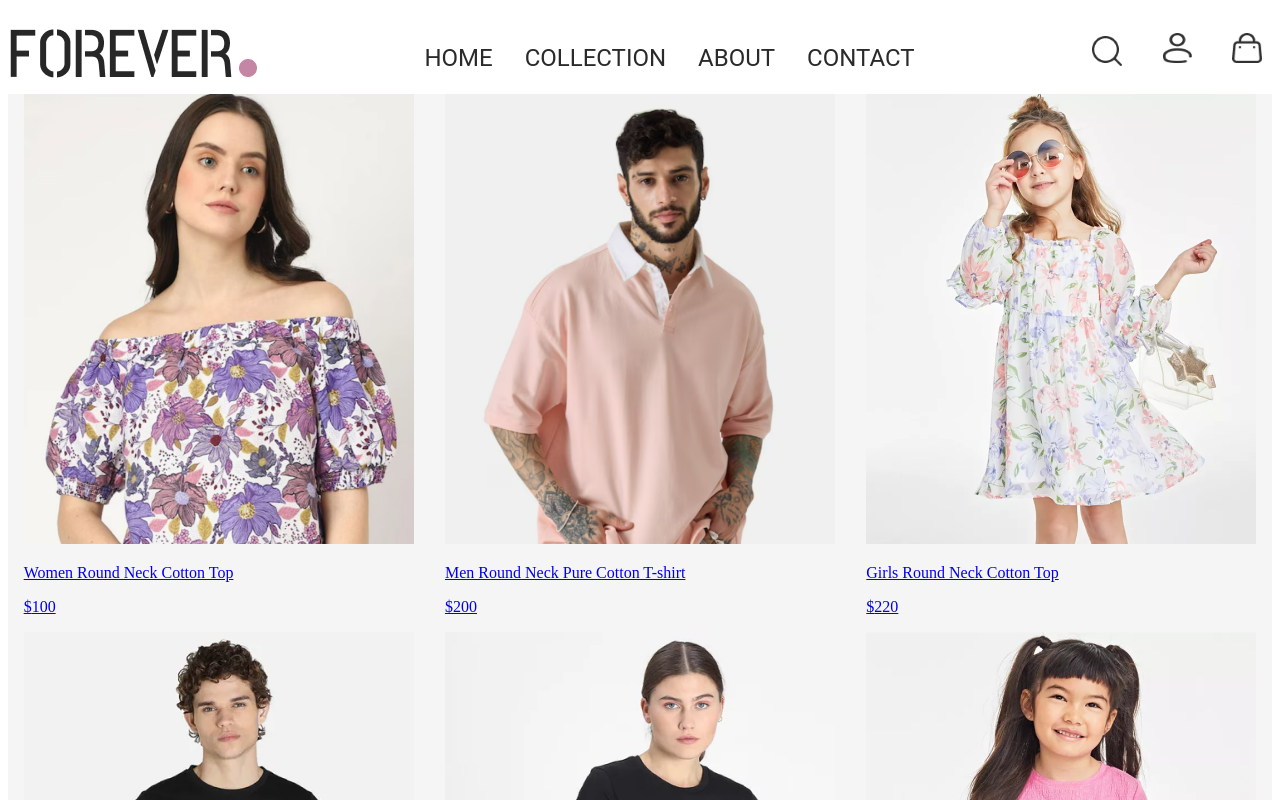
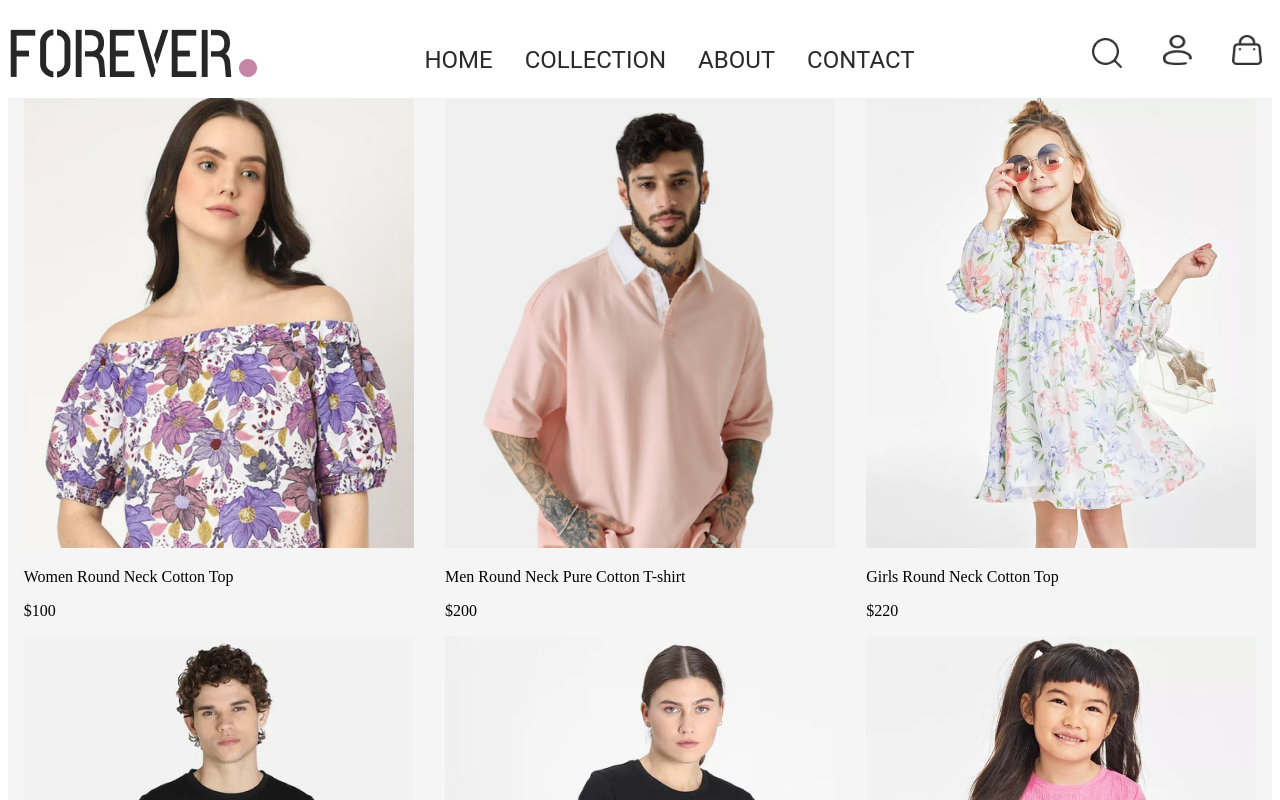
Before and after one commit to saima-khan1/E-commerce-Website, a React (Vite) app in the folder frontend/: page /latestarrival in a window 1280 px wide. Shown: the top 800 px of the page. Built offline with nearby package versions, Linux system fonts and the light colour scheme.

Commit message:
fixed types issue

```diff
--- a/frontend/src/components/Latest.tsx
+++ b/frontend/src/components/Latest.tsx
@@ -9,17 +9,11 @@ interface Product {
   description: string;
   price: number;
   image: string[];
-  category: string;
-  subCategory: string;
-  sizes: string[];
-  date: number;
-  bestseller: boolean;
 }
 
 const Latest = () => {
   const shopContext = useContext(ShopContext);
 
-  // Ensure shopContext is not null before accessing properties
   if (!shopContext) {
     return <div>Loading...</div>;
   }
--- a/frontend/src/components/NavBar.tsx
+++ b/frontend/src/components/NavBar.tsx
@@ -39,6 +39,7 @@ const NavBar = () => {
         alignItems: "center",
       }}
     >
+      <Link to={"/"}>
         <Box
           component="img"
           src={assets.logo}
@@ -49,6 +50,7 @@ const NavBar = () => {
             alignItems: "center",
           }}
         />
+      </Link>
       <Box
         sx={{
           flexGrow: 1,
--- a/frontend/src/components/ProductItems.tsx
+++ b/frontend/src/components/ProductItems.tsx
@@ -12,7 +12,10 @@ const ProductItems: React.FC<Props> = ({ id, image, name, price }) => {
   const { currency } = useContext(ShopContext);
   return (
     <Box>
-      <Link to={`/product/${id}`}>
+      <Link
+        to={`/product/${id}`}
+        style={{ textDecoration: "none", color: "inherit" }}
+      >
         <img src={image[0]} alt="image" />
         <p>{name}</p>
         <p>
```
Lines whose indentation alone changed are shown as unchanged.
